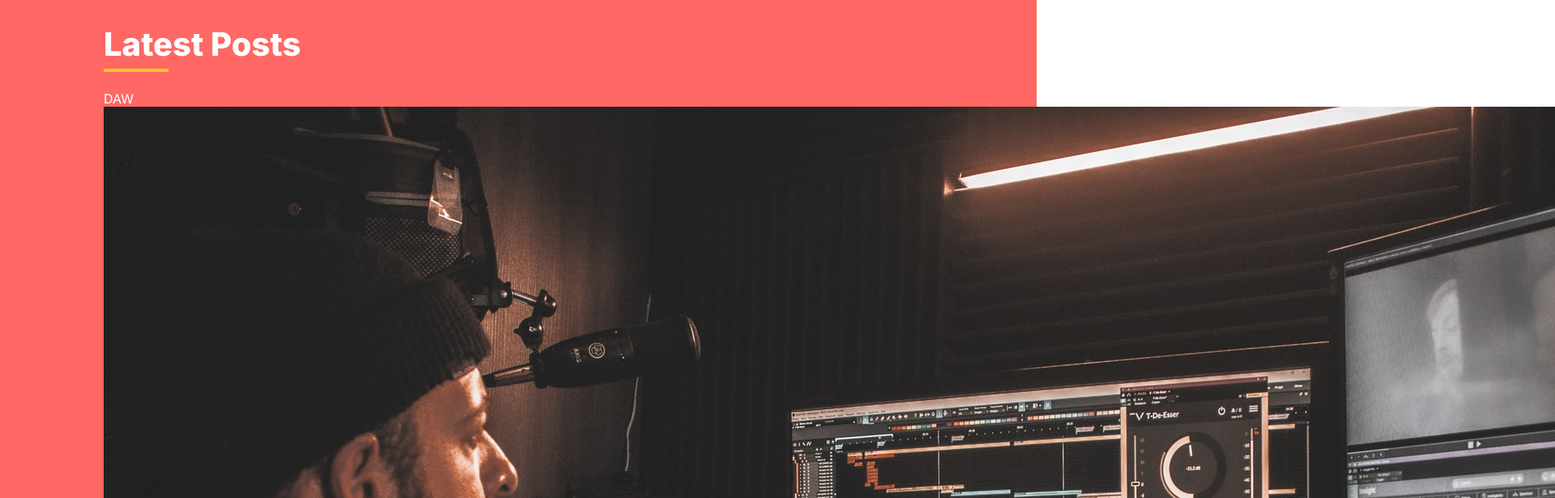
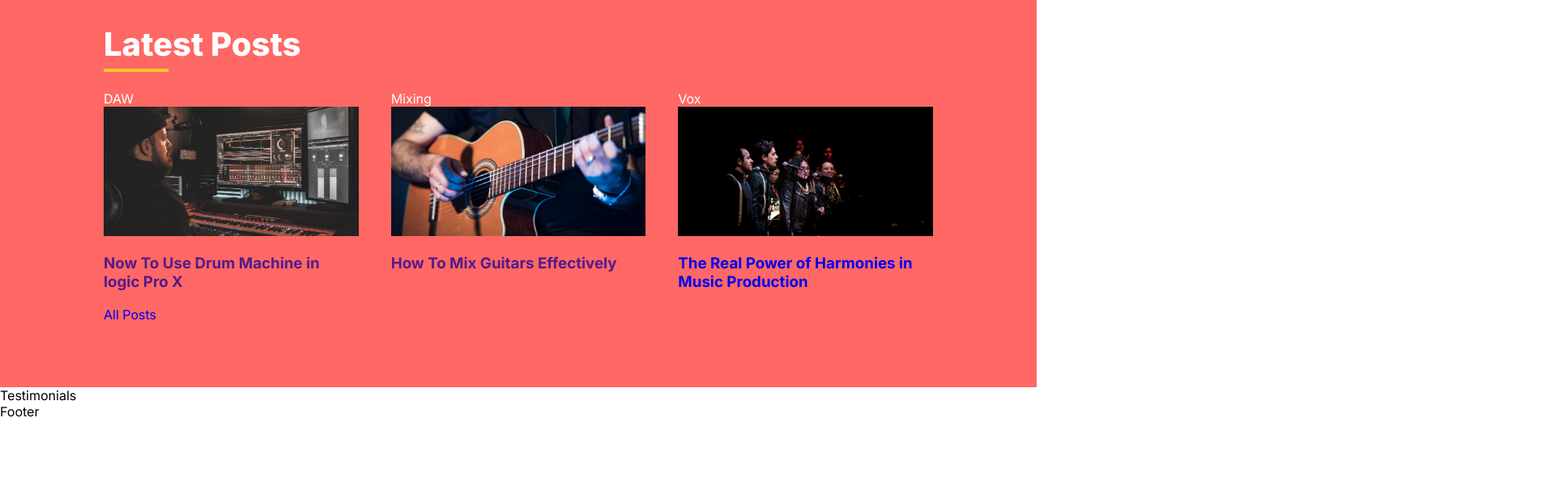
Before and after one commit to Nebenmor/sound-dzign, a React (Vite) app: page / in a window 1280 px wide. Shown: the part 1840-2456 px from the top of the page at 81% size, 1920 px wide, since content can reach past the window. After the commit the page ends 2359 px from the top, so only its background shows below. Built offline with nearby package versions, Linux system fonts and the light colour scheme.

Commit message:
implement 'blog' styling

```diff
--- a/src/components/Blog/Blog.css
+++ b/src/components/Blog/Blog.css
@@ -3,3 +3,9 @@
   grid-template-columns: 1fr 1fr 1fr;
   gap: 40px;
 }
+
+#blog .post img {
+  width: 100%;
+  height: 160px;
+  object-fit: cover;
+}
```
